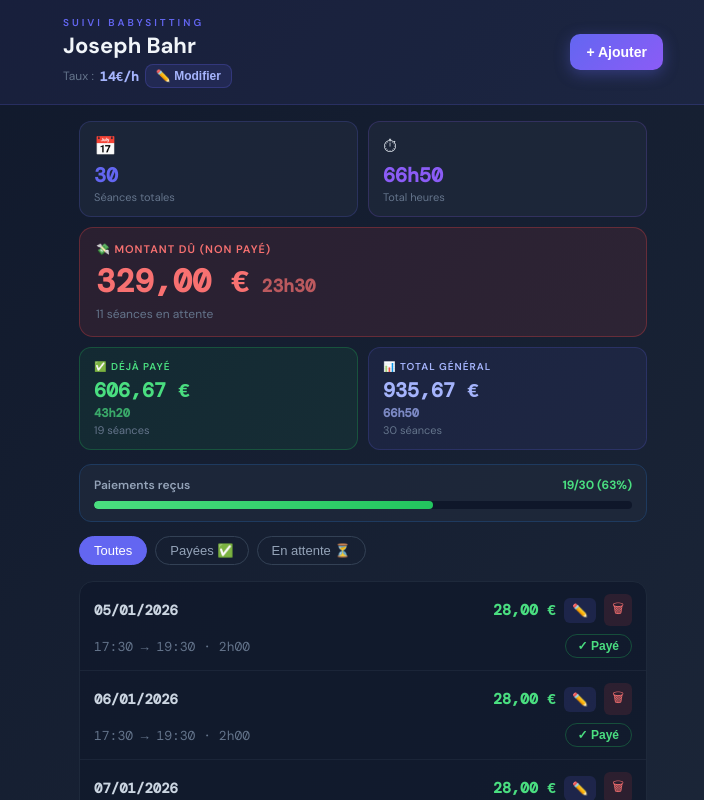
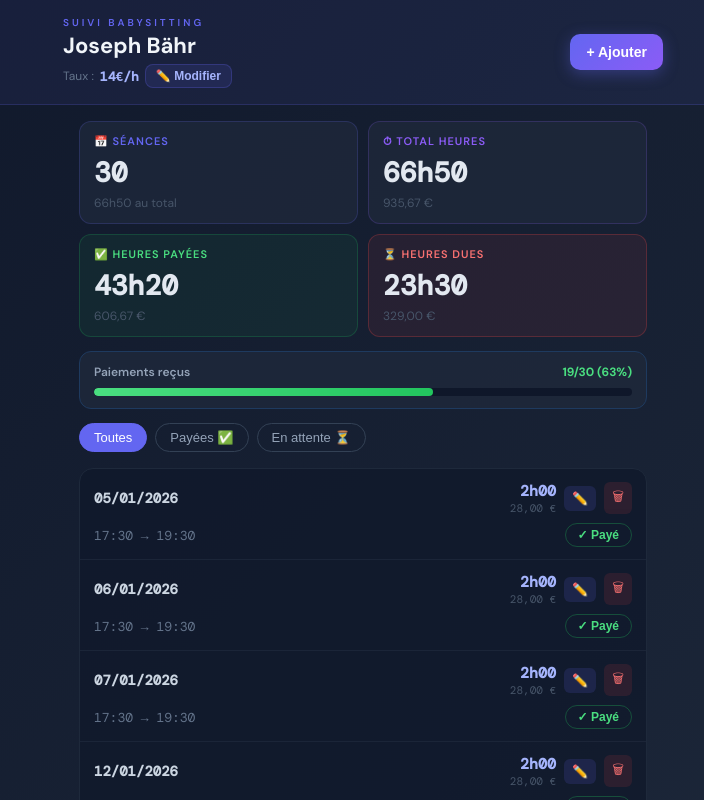
Before and after one commit to denilzalopes/dashboard-babysitting, a React (Vite) app: page / in a window 1280 px wide. Shown: the top 800 px of the page, without its empty margins (277-981 px from the left). Built offline with nearby package versions, Linux system fonts and the light colour scheme.

Commit message:
fix : heures

```diff
--- a/src/App.jsx
+++ b/src/App.jsx
@@ -168,7 +168,7 @@ export default function App() {
         <div style={{ maxWidth: 600, margin: "0 auto", display: "flex", alignItems: "center", justifyContent: "space-between", gap: 12 }}>
           <div>
             <div style={{ fontSize: 10, letterSpacing: 3, color: "#6366f1", fontWeight: 600, marginBottom: 2, textTransform: "uppercase" }}>Suivi babysitting</div>
-            <h1 style={{ fontSize: 22, fontWeight: 700, color: "#f1f5f9" }}>Joseph Bahr</h1>
+            <h1 style={{ fontSize: 22, fontWeight: 700, color: "#f1f5f9" }}>Joseph Bähr</h1>
             <div style={{ display: "flex", alignItems: "center", gap: 6, marginTop: 4 }}>
               <span style={{ fontSize: 12, color: "#64748b" }}>Taux :</span>
               <span style={{ fontSize: 13, fontWeight: 700, color: "#a5b4fc", fontFamily: "'DM Mono',monospace" }}>{taux}€/h</span>
@@ -188,43 +188,27 @@ export default function App() {
 
       <div style={{ maxWidth: 600, margin: "0 auto", padding: "16px" }}>
 
-        {/* Séances + Total heures */}
-        <div style={{ display: "grid", gridTemplateColumns: "1fr 1fr", gap: 10, marginBottom: 10 }}>
-          {[
-            { label: "Séances totales", value: entries.length, sub: formatDuree(totalMin), icon: "📅", accent: "#6366f1" },
-            { label: "Total heures", value: formatDuree(totalMin), sub: formatEur(montantTotal), icon: "⏱", accent: "#8b5cf6" },
-          ].map((card) => (
-            <div key={card.label} style={{ background: "rgba(30,41,59,0.8)", border: `1px solid ${card.accent}33`, borderRadius: 12, padding: "12px 14px" }}>
-              <div style={{ fontSize: 18, marginBottom: 4 }}>{card.icon}</div>
-              <div style={{ fontSize: 20, fontWeight: 700, color: card.accent, fontFamily: "'DM Mono',monospace" }}>{card.value}</div>
-              <div style={{ fontSize: 11, color: "#64748b", marginTop: 2 }}>{card.label}</div>
-            </div>
-          ))}
-        </div>
-
-        {/* Montant dû en grand */}
-        <div style={{ background: "rgba(239,68,68,0.1)", border: "1px solid rgba(239,68,68,0.3)", borderRadius: 14, padding: "14px 16px", marginBottom: 10 }}>
-          <div style={{ fontSize: 11, color: "#f87171", fontWeight: 600, textTransform: "uppercase", letterSpacing: 1, marginBottom: 4 }}>💸 Montant dû (non payé)</div>
-          <div style={{ display: "flex", alignItems: "baseline", gap: 12, flexWrap: "wrap" }}>
-            <div style={{ fontSize: 32, fontWeight: 700, color: "#f87171", fontFamily: "'DM Mono',monospace" }}>{formatEur(montantDu)}</div>
-            <div style={{ fontSize: 18, fontWeight: 600, color: "#f87171", opacity: 0.7, fontFamily: "'DM Mono',monospace" }}>{formatDuree(nonPayesMin)}</div>
+        {/* 4 stats cards : heures en évidence, montant en secondaire */}
+        <div style={{ display: "grid", gridTemplateColumns: "1fr 1fr", gap: 10, marginBottom: 14 }}>
+          <div style={{ background: "rgba(30,41,59,0.8)", border: "1px solid rgba(99,102,241,0.2)", borderRadius: 12, padding: "12px 14px" }}>
+            <div style={{ fontSize: 11, color: "#6366f1", fontWeight: 600, textTransform: "uppercase", letterSpacing: 1, marginBottom: 6 }}>📅 Séances</div>
+            <div style={{ fontSize: 28, fontWeight: 700, color: "#e2e8f0", fontFamily: "'DM Mono',monospace" }}>{entries.length}</div>
+            <div style={{ fontSize: 12, color: "#475569", marginTop: 4 }}>{formatDuree(totalMin)} au total</div>
           </div>
-          <div style={{ fontSize: 12, color: "#64748b", marginTop: 4 }}>{nbNonPayes} séance{nbNonPayes > 1 ? "s" : ""} en attente</div>
-        </div>
-
-        {/* Déjà payé + Total */}
-        <div style={{ display: "grid", gridTemplateColumns: "1fr 1fr", gap: 10, marginBottom: 14 }}>
-          <div style={{ background: "rgba(34,197,94,0.08)", border: "1px solid rgba(34,197,94,0.25)", borderRadius: 12, padding: "12px 14px" }}>
-            <div style={{ fontSize: 10, color: "#4ade80", fontWeight: 600, textTransform: "uppercase", letterSpacing: 1, marginBottom: 4 }}>✅ Déjà payé</div>
-            <div style={{ fontSize: 20, fontWeight: 700, color: "#4ade80", fontFamily: "'DM Mono',monospace" }}>{formatEur(montantPaye)}</div>
-            <div style={{ fontSize: 12, fontWeight: 600, color: "#4ade80", opacity: 0.7, fontFamily: "'DM Mono',monospace", marginTop: 2 }}>{formatDuree(payesMin)}</div>
-            <div style={{ fontSize: 11, color: "#64748b", marginTop: 2 }}>{nbPayes} séance{nbPayes > 1 ? "s" : ""}</div>
+          <div style={{ background: "rgba(30,41,59,0.8)", border: "1px solid rgba(139,92,246,0.2)", borderRadius: 12, padding: "12px 14px" }}>
+            <div style={{ fontSize: 11, color: "#8b5cf6", fontWeight: 600, textTransform: "uppercase", letterSpacing: 1, marginBottom: 6 }}>⏱ Total heures</div>
+            <div style={{ fontSize: 28, fontWeight: 700, color: "#e2e8f0", fontFamily: "'DM Mono',monospace" }}>{formatDuree(totalMin)}</div>
+            <div style={{ fontSize: 12, color: "#475569", marginTop: 4 }}>{formatEur(montantTotal)}</div>
           </div>
-          <div style={{ background: "rgba(99,102,241,0.08)", border: "1px solid rgba(99,102,241,0.2)", borderRadius: 12, padding: "12px 14px" }}>
-            <div style={{ fontSize: 10, color: "#a5b4fc", fontWeight: 600, textTransform: "uppercase", letterSpacing: 1, marginBottom: 4 }}>📊 Total général</div>
-            <div style={{ fontSize: 20, fontWeight: 700, color: "#a5b4fc", fontFamily: "'DM Mono',monospace" }}>{formatEur(montantTotal)}</div>
-            <div style={{ fontSize: 12, fontWeight: 600, color: "#a5b4fc", opacity: 0.7, fontFamily: "'DM Mono',monospace", marginTop: 2 }}>{formatDuree(totalMin)}</div>
-            <div style={{ fontSize: 11, color: "#64748b", marginTop: 2 }}>{entries.length} séances</div>
+          <div style={{ background: "rgba(34,197,94,0.07)", border: "1px solid rgba(34,197,94,0.2)", borderRadius: 12, padding: "12px 14px" }}>
+            <div style={{ fontSize: 11, color: "#4ade80", fontWeight: 600, textTransform: "uppercase", letterSpacing: 1, marginBottom: 6 }}>✅ Heures payées</div>
+            <div style={{ fontSize: 28, fontWeight: 700, color: "#e2e8f0", fontFamily: "'DM Mono',monospace" }}>{formatDuree(payesMin)}</div>
+            <div style={{ fontSize: 12, color: "#475569", marginTop: 4 }}>{formatEur(montantPaye)}</div>
+          </div>
+          <div style={{ background: "rgba(239,68,68,0.08)", border: "1px solid rgba(239,68,68,0.25)", borderRadius: 12, padding: "12px 14px" }}>
+            <div style={{ fontSize: 11, color: "#f87171", fontWeight: 600, textTransform: "uppercase", letterSpacing: 1, marginBottom: 6 }}>⏳ Heures dues</div>
+            <div style={{ fontSize: 28, fontWeight: 700, color: "#e2e8f0", fontFamily: "'DM Mono',monospace" }}>{formatDuree(nonPayesMin)}</div>
+            <div style={{ fontSize: 12, color: "#475569", marginTop: 4 }}>{formatEur(montantDu)}</div>
           </div>
         </div>
 
@@ -262,9 +246,10 @@ export default function App() {
                     {formatDate(entry.date)}
                   </span>
                   <div style={{ display: "flex", alignItems: "center", gap: 8, marginLeft: "auto" }}>
-                    <span style={{ fontSize: 15, fontWeight: 700, color: entry.paye ? "#4ade80" : "#f87171", fontFamily: "'DM Mono',monospace" }}>
-                      {formatEur(montant)}
-                    </span>
+                    <div style={{ textAlign: "right" }}>
+                      <div style={{ fontSize: 15, fontWeight: 700, color: "#a5b4fc", fontFamily: "'DM Mono',monospace" }}>{formatDuree(dur)}</div>
+                      <div style={{ fontSize: 11, color: "#475569", fontFamily: "'DM Mono',monospace" }}>{formatEur(montant)}</div>
+                    </div>
                     <button className="btn" onClick={() => handleEdit(entry)}
                       style={{ background: "rgba(99,102,241,0.15)", color: "#818cf8", border: "none", borderRadius: 6, padding: "5px 8px", fontSize: 13 }}>✏️</button>
                     <button className="btn" onClick={() => setDeleteConfirm(entry.id)}
@@ -273,7 +258,7 @@ export default function App() {
                 </div>
                 <div style={{ display: "flex", alignItems: "center", justifyContent: "space-between" }}>
                   <span style={{ fontSize: 13, color: "#64748b", fontFamily: "'DM Mono',monospace" }}>
-                    {entry.debut} → {entry.fin} · {formatDuree(dur)}
+                    {entry.debut} → {entry.fin}
                   </span>
                   <button className={`btn ${entry.paye ? "tag-paye" : "tag-nonpaye"}`}
                     onClick={() => handleToggle(entry.id)}
```
